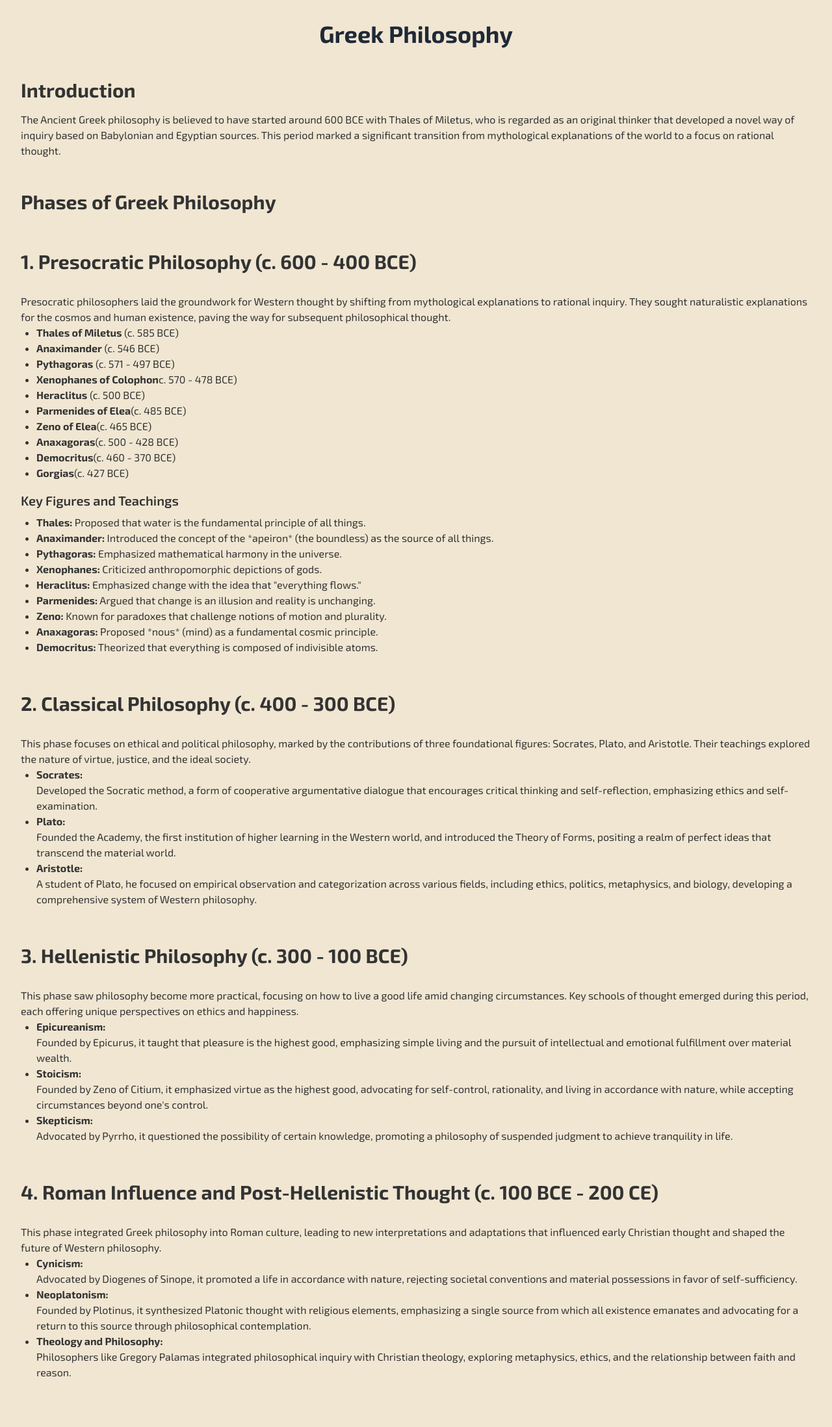
After one commit to Chiragbisht/indic-philosophy, a Django app: page /greek-philosophy/ in a window 1280 px wide. The commit adds this page. Shown: the whole page at 65% size. Run offline with Django 5.2, Linux system fonts and the light colour scheme; some libraries are stand-ins or nearby versions.

Commit message:
greekadded

```diff
--- /dev/null
+++ b/timeline/templates/timeline/greek_philosophy.html
@@ -0,0 +1,92 @@
+<!DOCTYPE html>
+<html lang="en">
+<head>
+    <meta charset="UTF-8">
+    <meta name="viewport" content="width=device-width, initial-scale=1.0">
+    <title>Greek Philosophy</title>
+    <script src="https://cdn.tailwindcss.com"></script>
+    <style>
+        @import url('https://fonts.googleapis.com/css2?family=Exo+2:ital,wght@0,100..900;1,100..900&display=swap');
+
+        body {
+            font-family: 'Exo 2', sans-serif;
+            background-color: #f0e6d2;
+            color: #333;
+            line-height: 1.8;
+        }
+    </style>
+</head>
+<body class="p-8">
+    <h1 class="text-4xl font-bold text-center mb-12 text-gray-800">Greek Philosophy</h1>
+
+    <h2 class="text-3xl font-bold mt-6 mb-4">Introduction</h2>
+    <p>The Ancient Greek philosophy is believed to have started around 600 BCE with Thales of Miletus, who is regarded as an original thinker that developed a novel way of inquiry based on Babylonian and Egyptian sources. This period marked a significant transition from mythological explanations of the world to a focus on rational thought.</p>
+    <br>
+
+    <h2 class="text-3xl font-bold mt-6 mb-4">Phases of Greek Philosophy</h2>
+    <br>
+
+    <h3 class="text-3xl font-bold mt-4 mb-2">1. Presocratic Philosophy (c. 600 - 400 BCE)</h3>
+    <br>
+    <p>Presocratic philosophers laid the groundwork for Western thought by shifting from mythological explanations to rational inquiry. They sought naturalistic explanations for the cosmos and human existence, paving the way for subsequent philosophical thought.</p>
+    <ul class="list-disc pl-6 mb-4">
+        <li><strong>Thales of Miletus </strong>(c. 585 BCE)</li>
+        <li><strong>Anaximander</strong> (c. 546 BCE)</li>
+        <li><strong>Pythagoras</strong> (c. 571 - 497 BCE)</li>
+        <li><strong>Xenophanes of Colophon</strong>c. 570 - 478 BCE)</li>
+        <li><strong>Heraclitus</strong> (c. 500 BCE)</li>
+        <li><strong>Parmenides of Elea</strong>(c. 485 BCE)</li>
+        <li><strong>Zeno of Elea</strong>(c. 465 BCE)</li>
+        <li><strong>Anaxagoras</strong>(c. 500 - 428 BCE)</li>
+        <li><strong>Democritus</strong>(c. 460 - 370 BCE)</li>
+        <li><strong>Gorgias</strong>(c. 427 BCE)</li>   </ul>
+
+    <h3 class="text-xl font-semibold mt-4 mb-2">Key Figures and Teachings</h3>
+    <ul class="list-disc pl-6 mb-4">
+        <li><strong>Thales:</strong> Proposed that water is the fundamental principle of all things.</li>
+        <li><strong>Anaximander:</strong> Introduced the concept of the *apeiron* (the boundless) as the source of all things.</li>
+        <li><strong>Pythagoras:</strong> Emphasized mathematical harmony in the universe.</li>
+        <li><strong>Xenophanes:</strong> Criticized anthropomorphic depictions of gods.</li>
+        <li><strong>Heraclitus:</strong> Emphasized change with the idea that "everything flows."</li>
+        <li><strong>Parmenides:</strong> Argued that change is an illusion and reality is unchanging.</li>
+        <li><strong>Zeno:</strong> Known for paradoxes that challenge notions of motion and plurality.</li>
+        <li><strong>Anaxagoras:</strong> Proposed *nous* (mind) as a fundamental cosmic principle.</li>
+        <li><strong>Democritus:</strong> Theorized that everything is composed of indivisible atoms.</li>
+    </ul>
+    <br>
+
+    <h3 class="text-3xl font-bold mt-4 mb-2">2. Classical Philosophy (c. 400 - 300 BCE)</h3>
+    <br>
+    <p>This phase focuses on ethical and political philosophy, marked by the contributions of three foundational figures: Socrates, Plato, and Aristotle. Their teachings explored the nature of virtue, justice, and the ideal society.</p>
+
+    <ul class="list-disc pl-6 mb-4">
+        <li><strong>Socrates:</strong> <br>Developed the Socratic method, a form of cooperative argumentative dialogue that encourages critical thinking and self-reflection, emphasizing ethics and self-examination.</li>
+        <li><strong>Plato:</strong> <br>Founded the Academy, the first institution of higher learning in the Western world, and introduced the Theory of Forms, positing a realm of perfect ideas that transcend the material world.</li>
+        <li><strong>Aristotle:</strong> <br>A student of Plato, he focused on empirical observation and categorization across various fields, including ethics, politics, metaphysics, and biology, developing a comprehensive system of Western philosophy.</li>
+    </ul>
+    <br>
+
+    <h3 class="text-3xl font-bold mt-4 mb-2">3. Hellenistic Philosophy (c. 300 - 100 BCE)</h3>
+    <br>
+    <p>This phase saw philosophy become more practical, focusing on how to live a good life amid changing circumstances. Key schools of thought emerged during this period, each offering unique perspectives on ethics and happiness.</p>
+
+    <ul class="list-disc pl-6 mb-4">
+        <li><strong>Epicureanism:</strong><br>Founded by Epicurus, it taught that pleasure is the highest good, emphasizing simple living and the pursuit of intellectual and emotional fulfillment over material wealth.</li>
+        <li><strong>Stoicism:</strong><br> Founded by Zeno of Citium, it emphasized virtue as the highest good, advocating for self-control, rationality, and living in accordance with nature, while accepting circumstances beyond one's control.</li>
+        <li><strong>Skepticism:</strong><br> Advocated by Pyrrho, it questioned the possibility of certain knowledge, promoting a philosophy of suspended judgment to achieve tranquility in life.</li>
+    </ul>
+    <br>
+
+    <h3 class="text-3xl font-bold mt-4 mb-2">4. Roman Influence and Post-Hellenistic Thought (c. 100 BCE - 200 CE)</h3>
+    <br>
+    <p>This phase integrated Greek philosophy into Roman culture, leading to new interpretations and adaptations that influenced early Christian thought and shaped the future of Western philosophy.</p>
+
+    <ul class="list-disc pl-6 mb-4">
+        <li><strong>Cynicism:</strong><br> Advocated by Diogenes of Sinope, it promoted a life in accordance with nature, rejecting societal conventions and material possessions in favor of self-sufficiency.</li>
+        <li><strong>Neoplatonism:</strong><br> Founded by Plotinus, it synthesized Platonic thought with religious elements, emphasizing a single source from which all existence emanates and advocating for a return to this source through philosophical contemplation.</li>
+        <li><strong>Theology and Philosophy:</strong><br> Philosophers like Gregory Palamas integrated philosophical inquiry with Christian theology, exploring metaphysics, ethics, and the relationship between faith and reason.</li>
+    </ul>
+    <br>
+
+</body>
+</html>
--- a/timeline/templates/timeline/indic_philosophy.html
+++ b/timeline/templates/timeline/indic_philosophy.html
@@ -8,10 +8,12 @@
     <script src="https://cdn.tailwindcss.com"></script>
     <style>
 
-        @import url('https://fonts.googleapis.com/css2?family=Noto+Sans:ital,wght@0,100..900;1,100..900&display=swap');
+
+        @import url('https://fonts.googleapis.com/css2?family=Exo+2:ital,wght@0,100..900;1,100..900&display=swap');
+
 
         body {
-            font-family: 'Indie Flower', cursive;
+            font-family: 'Exo 2', sans-serif;
             background-color: #f0e6d2;
             color: #333;
             line-height: 1.8;
--- a/timeline/urls.py
+++ b/timeline/urls.py
@@ -5,5 +5,7 @@ urlpatterns = [
 
     path('', views.home, name='home'),
     path('indic-philosophy/', views.indic_philosophy, name='indic_philosophy'),
+    path('greek-philosophy/', views.greek_philosophy, name='greek_philosophy'),
+
 
 ]
--- a/timeline/views.py
+++ b/timeline/views.py
@@ -8,3 +8,6 @@ def home(request):
 
 def indic_philosophy(request):
     return render(request, 'timeline/indic_philosophy.html')
+
+def greek_philosophy(request):
+    return render(request, 'timeline/greek_philosophy.html')
```
Also changed, not shown: timeline/templates/timeline/home.html (+5 -2 lines).
